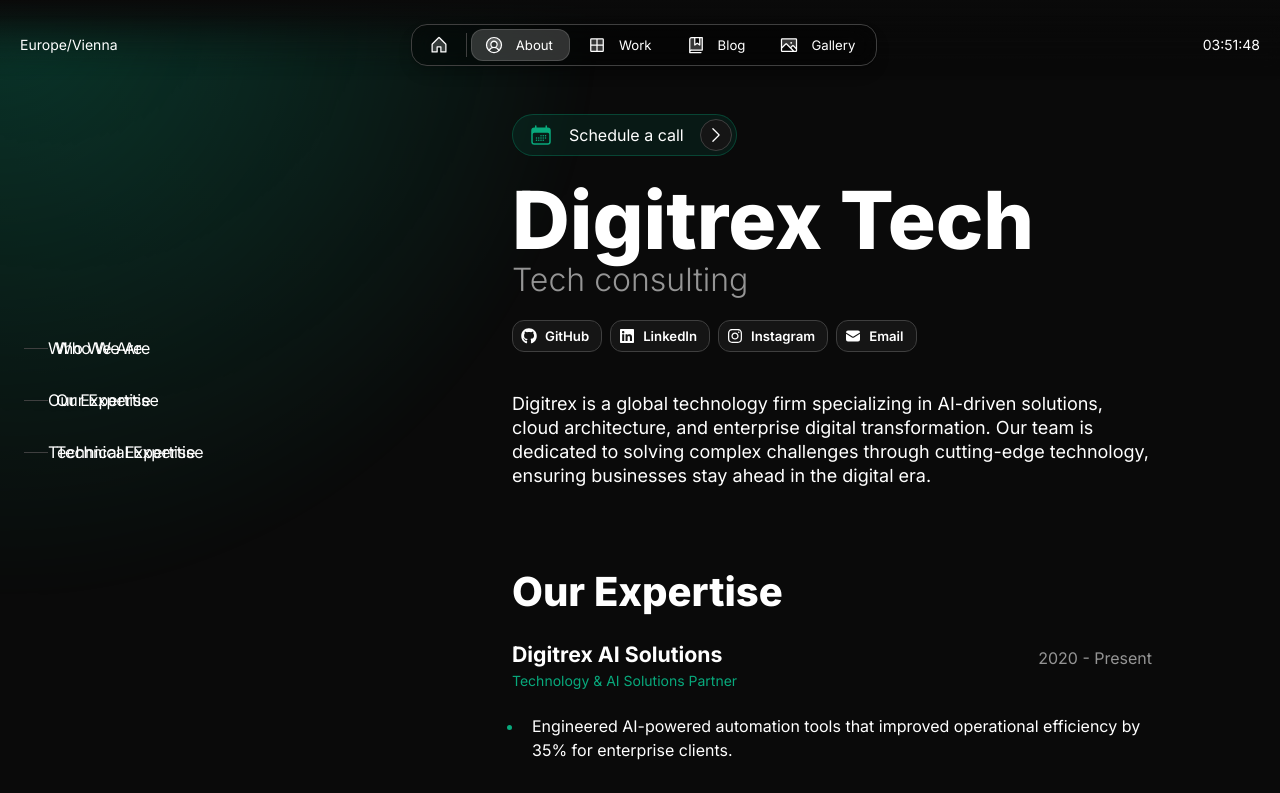
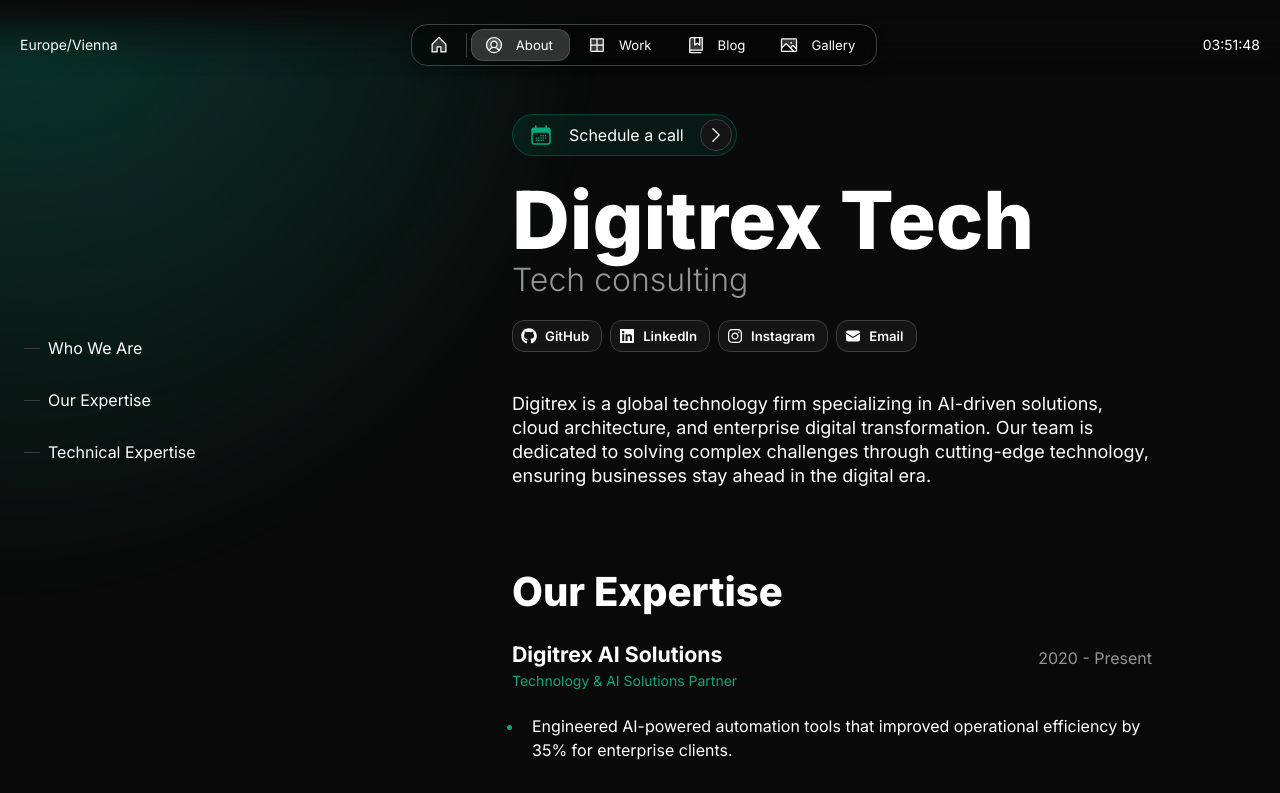
Before and after one commit to sachinsingh018/magic-portfolio-for-next-js2, a Next.js app: page /about in a window 1280 px wide. Shown: the top 793 px of the page. Built offline with nearby package versions, Linux system fonts and the light colour scheme.

Commit message:
Update page.tsx

```diff
--- a/src/app/about/page.tsx
+++ b/src/app/about/page.tsx
@@ -115,38 +115,11 @@
             horizontal="center"
           >
 
-        <Flex>
-  {/* Left Decorative Strip */}
-  <Column
-    position="fixed"
-    left="0"
-    height="100vh"
-    width="8" // Adjust width as needed
-    background="brand-weak" // Change to desired color/gradient
-    hide="s" // Hide on smaller screens if necessary
-  />
+           <Flex gap="8" vertical="center">
 
-  {/* Table of Contents */}
-  {about.tableOfContent.display && (
-    <Column
-      left="8" // Shift it right to align with the decoration
-      style={{ top: "50%", transform: "translateY(-50%)" }}
-      position="fixed"
-      paddingLeft="24"
-      gap="32"
-      hide="s"
-    >
-      <TableOfContents structure={structure} about={about} />
-    </Column>
-  )}
+              {" "}
+            </Flex>
 
-  {/* Main Content */}
-  <Flex fillWidth mobileDirection="column" horizontal="center">
-    <Column className={styles.blockAlign} flex={9} maxWidth={40}>
-      {/* Rest of your content */}
-    </Column>
-  </Flex>
-</Flex>
 
           </Column>
         )}
```
